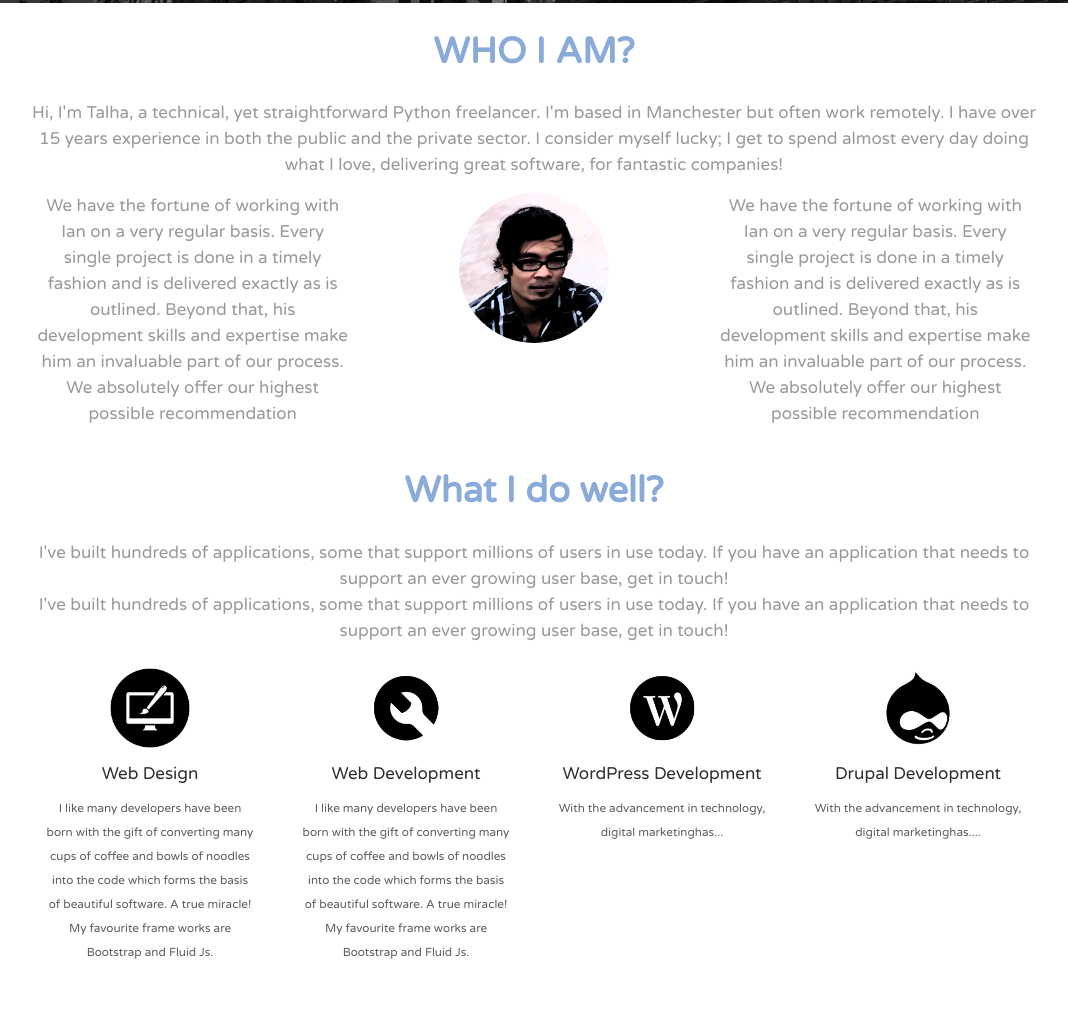
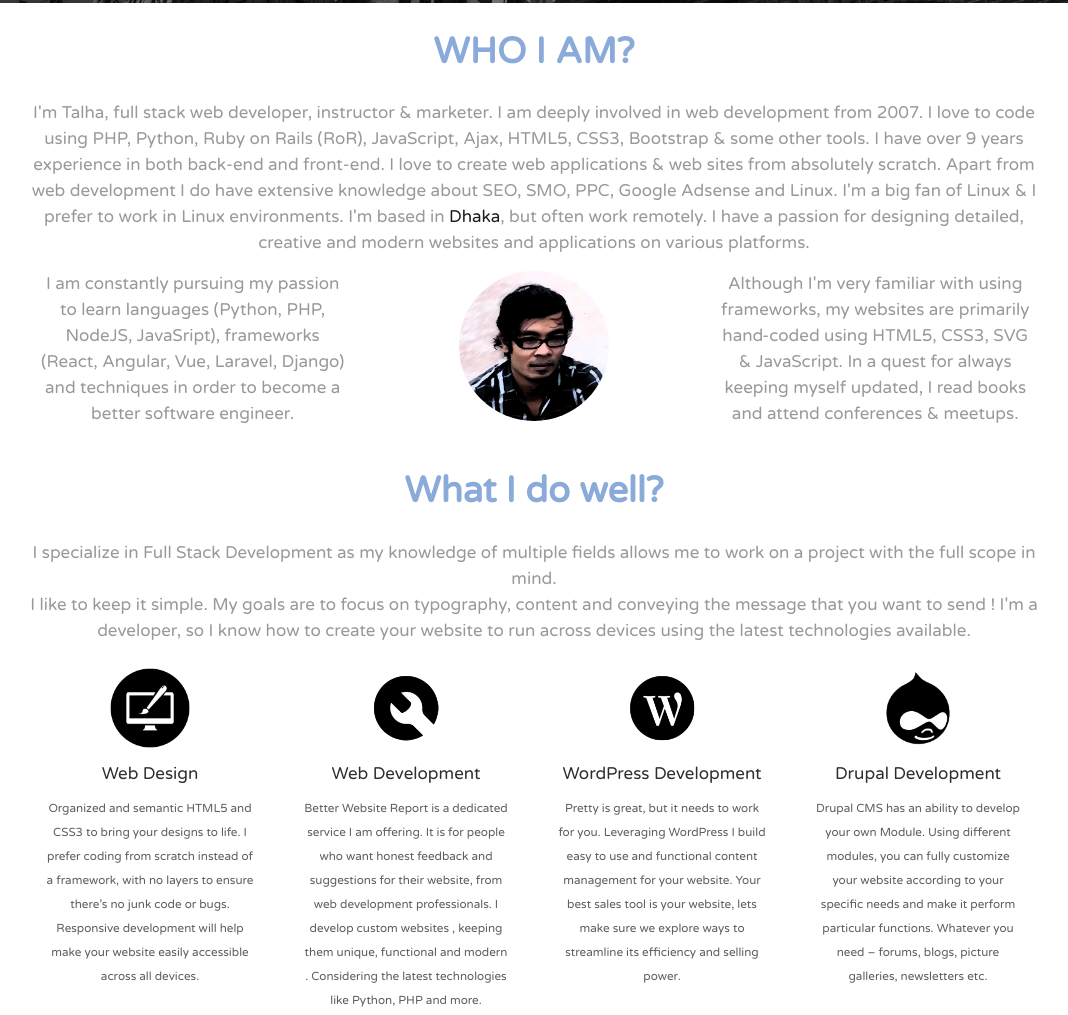
Before and after one commit to tfevan/tfevan.github.com, a plain HTML site: page index.html in a window 1280 px wide. Shown: the part 631-1646 px from the top of the page, without its empty margins (106-1174 px from the left). Drawn offline with Linux system fonts and the light colour scheme.

Commit message:
overview ready

```diff
--- a/index.html
+++ b/index.html
@@ -70,13 +70,18 @@
 
 	<h1 class="who">WHO I AM?</h1>
 
-	<p class="who">Hi, I'm Talha, a technical, yet straightforward Python freelancer. I'm based in Manchester but often work remotely. I have over 15 years experience in both the public and the private sector. I consider myself lucky; I get to spend almost every day doing what I love, delivering great software, for fantastic companies! </p>
+	<p class="who">
+
+	I'm Talha, full stack web developer, instructor & marketer. I am deeply involved in web development from 2007. I love to code using PHP, Python, Ruby on Rails (RoR),  JavaScript, Ajax, HTML5, CSS3, Bootstrap & some other tools. I have over 9 years experience in both back-end and front-end. I love to create web applications  & web sites from absolutely scratch. Apart from web development I do have extensive knowledge about SEO, SMO, PPC, Google Adsense and Linux. I'm a big fan of Linux & I prefer to work in Linux environments. I'm based in
+	<a style="color : #1C1C1C" href="https://en.wikipedia.org/wiki/Dhaka">Dhaka</a>, but often work remotely. I have a passion for designing detailed, creative and modern websites and applications on various platforms.
+
+	</p>
 
 
 	<div class="row">
 
 		<div class="col-4">
-			<p class="who">We have the fortune of working with Ian on a very regular basis. Every single project is done in a timely fashion and is delivered exactly as is outlined. Beyond that, his development skills and expertise make him an invaluable part of our process. We absolutely offer our highest possible recommendation</p>
+			<p class="who">I am constantly pursuing my passion to learn languages (Python, PHP, NodeJS, JavaSript), frameworks (React, Angular, Vue, Laravel, Django) and techniques in order to become a better software engineer.</p>
 		</div>
 
 		<div class="col-4">
@@ -88,7 +93,7 @@
 		</div>
 
 		<div class="col-4">
-			<p class="who">We have the fortune of working with Ian on a very regular basis. Every single project is done in a timely fashion and is delivered exactly as is outlined. Beyond that, his development skills and expertise make him an invaluable part of our process. We absolutely offer our highest possible recommendation</p>
+			<p class="who">Although I'm very familiar with using frameworks, my websites are primarily hand-coded using HTML5, CSS3, SVG & JavaScript. In a quest for always keeping myself updated, I read books and attend conferences & meetups.</p>
 		</div>
 
 	</div>
@@ -98,9 +103,15 @@
 
 	<h1 class="who">What I do well?</h1>
 
-	<p class="who">I've built hundreds of applications, some that support millions of users in use today. If you have an application that needs to support an ever growing user base, get in touch!</p>
+	<p class="who">
 
-	<p class="who">I've built hundreds of applications, some that support millions of users in use today. If you have an application that needs to support an ever growing user base, get in touch!</p>
+		I specialize in Full Stack Development as my knowledge of multiple fields allows me to work on a project with the full scope in mind.</p>
+
+	<p class="who">I like to keep it simple. My goals are to focus on typography, content and conveying the message that you want to send !
+
+		I'm a developer, so I know how to create your website to run across devices using the latest technologies available.
+
+	</p>
 
 
 
@@ -120,7 +131,7 @@
 
 					<p class="ab-category">Web Design</p>
 
-					<p class="ab-quote">I like many developers have been born with the gift of converting many cups of coffee and bowls of noodles into the code which forms the basis of beautiful software. A true miracle! My favourite frame works are Bootstrap and Fluid Js. </p>
+					<p class="ab-quote">Organized and semantic HTML5 and CSS3 to bring your designs to life. I prefer coding from scratch instead of a framework, with no layers to ensure there’s no junk code or bugs. Responsive development will help make your website easily accessible across all devices.</p>
 
 				</div>
 
@@ -135,7 +146,7 @@
 
 					<p class="ab-category">Web Development</p>
 
-					<p class="ab-quote">I like many developers have been born with the gift of converting many cups of coffee and bowls of noodles into the code which forms the basis of beautiful software. A true miracle! My favourite frame works are Bootstrap and Fluid Js. </p>
+					<p class="ab-quote">Better Website Report is a dedicated service I am offering. It is for people who want honest feedback and suggestions for their website, from web development professionals. I develop custom websites , keeping them unique, functional and modern . Considering the latest technologies like Python, PHP and more. </p>
 
 				</div>
 
@@ -151,7 +162,11 @@
 
 					<p class="ab-category">WordPress Development</p>
 
-					<p class="ab-quote">With the advancement in technology, digital marketinghas... </p>
+					<p class="ab-quote">Pretty is great, but it needs to work for you. Leveraging WordPress I build easy to use and functional content management for your website.
+
+						Your best sales tool is your website, lets make sure we explore ways to streamline its efficiency and selling power.
+
+					</p>
 
 				</div>
 
@@ -167,7 +182,12 @@
 
 					<p class="ab-category">Drupal Development</p>
 
-					<p class="ab-quote">With the advancement in technology, digital marketinghas.... </p>
+					<p class="ab-quote">
+
+						Drupal CMS has an ability to develop your own Module. Using different modules, you can fully customize your website according to your specific needs and make it perform particular functions. Whatever you need – forums, blogs, picture galleries, newsletters etc.
+
+
+					</p>
 
 				</div>
 
@@ -463,7 +483,7 @@
 <div class="footer">
 	<div class="container">
 
-			&copy; Copyright 2017 <a id="foot-link" href="http://talhaf.com">Talha Faisal</a>. All Rights Reserved.
+			ALL CONTENT &copy; COPYRIGHT <a id="foot-link" href="http://talhaf.com">TALHA FAISAL</a> 2017. All Rights Reserved.
 
 	</div>
 </div>
```
